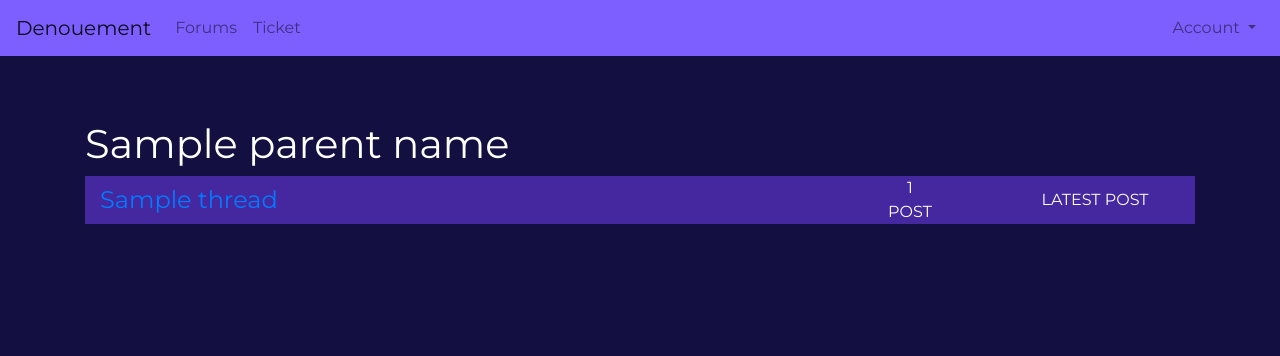
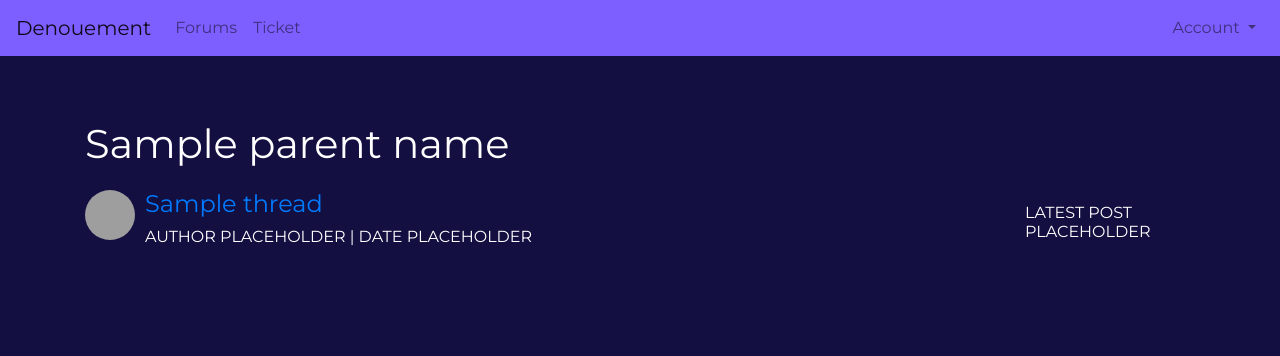
Before and after one commit to patelnilay/Denouement, a Django app: template denouement/templates/denouement/forum_category.html in a window 1280 px wide. Shown: the top 356 px of the page. Run offline with Django 3.2, Linux system fonts and the light colour scheme; the template is opened without the code that fills it: most values are stand-ins (such as "Sample title", 1, 10 or a date in 2020); some libraries are stand-ins or nearby versions; grey boxes are pictures that could not be loaded.

Commit message:
Added placeholders, general markup and CSS tidy up

```diff
--- a/denouement/static/denouement/style.css
+++ b/denouement/static/denouement/style.css
@@ -7,6 +7,8 @@ body {
     background-color: #130f40;
     color: white;
 }
+
+
 
 #top_container {
     margin-top: 20%;
@@ -43,9 +45,52 @@ body {
     margin-top: 5%;
 }
 
-.category-container {
-    background-color: #4527a0;
-    margin-bottom: 2px;
-    margin-left: 0;
-    margin-right: 0;
+.list-segment {
+    padding: 0;
+    margin: 0;
 }
+
+.no-padding {
+    padding: 0;
+}
+
+.no-margin {
+    margin: 0;
+}
+
+.master-row {
+    margin-bottom: 1%;
+}
+
+.list-title {
+    margin-bottom: 2%;
+}
+
+.sm-profile-picture {
+    width:50px;
+    height: 50px;
+    margin-right: 10px;
+    border-radius: 100%;
+    float: left;
+}
+
+.md-profile-picture {
+    width: 75px;
+    height: 75px;
+    border-radius: 100%;
+    margin-bottom: 10px;
+}
+
+.thread-user-card {
+    padding: 0;
+    font-size: 14px;
+    margin-bottom: 10px;
+}
+
+h6 {
+    color: white;
+}
+
+* {
+    word-wrap: break-word;
+}
--- a/denouement/templates/denouement/forum_category.html
+++ b/denouement/templates/denouement/forum_category.html
@@ -2,24 +2,26 @@
 
 {% block content %}
     <div class="container category-list">
-        <h1>{{ parent_name }} </h1>
+        <h1 class="list-title">{{ parent_name }}</h1>
         {% for thread in threads %}
-                <div class="row category-container align-items-center">
-                    <div class="col-8" style="padding-left: 0;">
-                        <div class="col-sm-12 col-md-9" style="padding-top: .5em; color: #1B9CFC;">
-                            <a href="/forums/thread/{{ thread.id }}"><h4>{{ thread.title }}</h4></a>
-                        </div>
+            <div class="row align-items-center no-margin master-row">
+                <div class="col-12 col-md-8 no-padding">
+                    {% with "/media/"|add:thread.author.username|add:".jpg" as picture_url %}
+                        <img class="sm-profile-picture" src="{{ picture_url }}" alt="">
+                    {% endwith %}
+                    <div class="col-sm-12 col-md-9 no-padding">
+                        <a href="/forums/thread/{{ thread.id }}"><h4>{{ thread.title }}</h4></a>
                     </div>
 
-                    <div class="col-2" style="padding-left: 0; text-align: center;">
-                        <p style="margin-bottom: 0;">{{ thread.post_count}}<br>POST{{ thread.post_count|pluralize }}</p>
+                    <div class="col-12 col-sm-12 col-md-12 no-padding">
+                        <h6>AUTHOR PLACEHOLDER | DATE PLACEHOLDER</h6>
                     </div>
+                </div>
 
-                    <div class="col-2" style="padding-left: 0; text-align: center;">
-                        <p style="margin-bottom: 0;">LATEST POST</p>
-                    </div>
-
+                <div class="d-none d-md-block offset-md-2 col-md-2">
+                    <h6 class="no-margin">LATEST POST PLACEHOLDER</h6>
                 </div>
+            </div>
         {% endfor %}
     </div>
 {% endblock %}
```
Also changed, not shown: denouement/templates/denouement/forum_thread.html (+15 -11 lines), denouement/templates/denouement/forums_index.html (+12 -12 lines).
